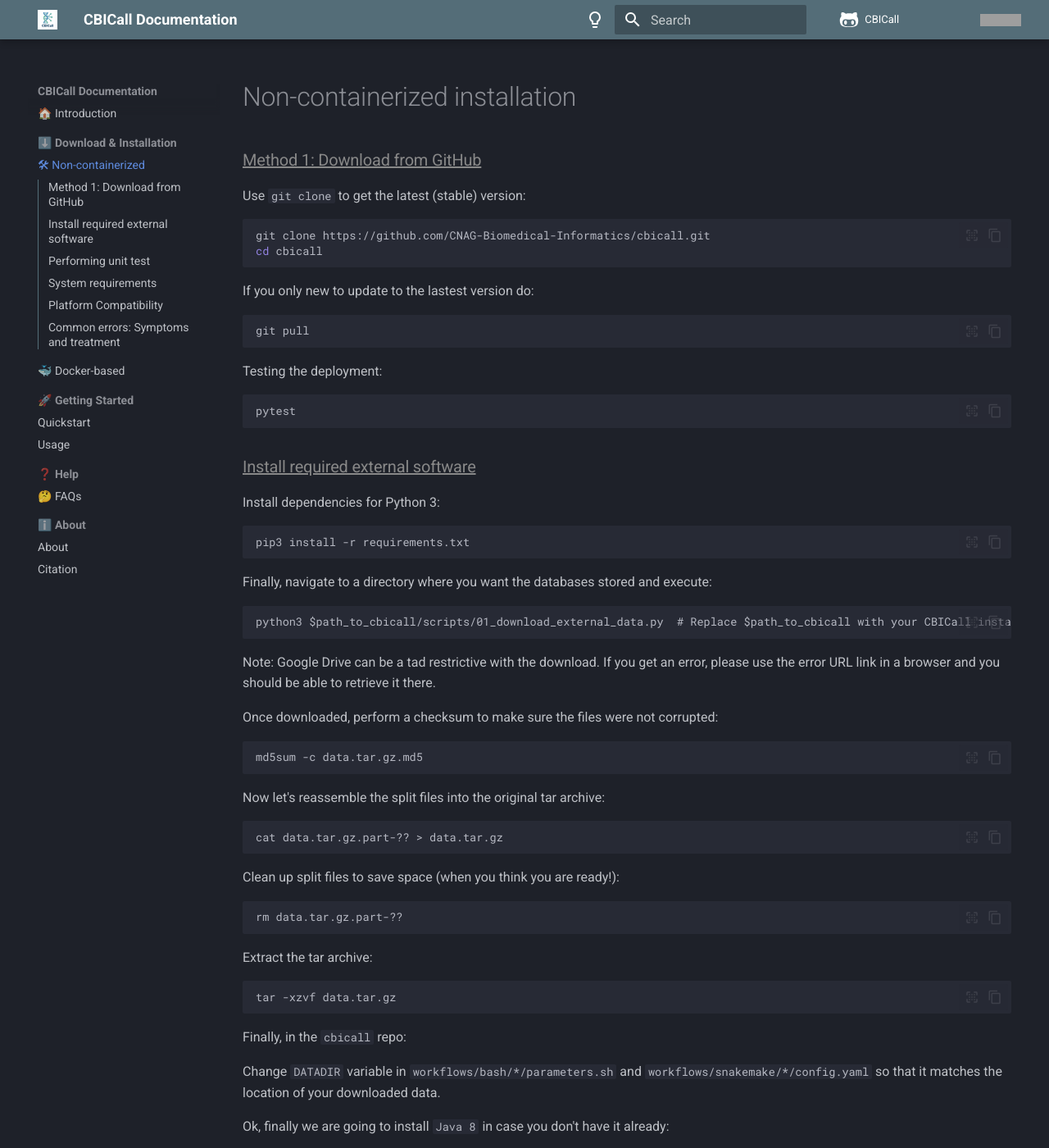
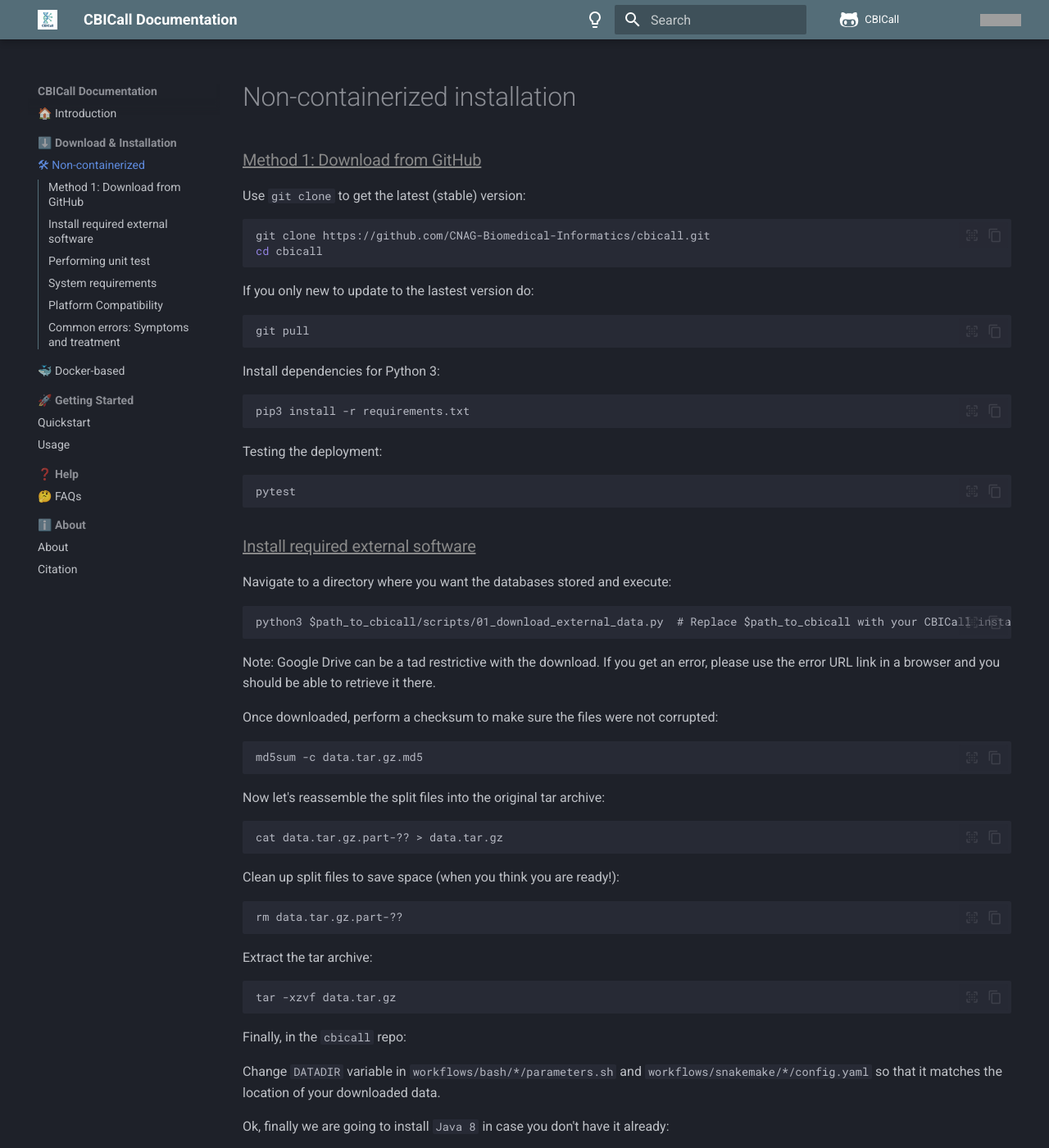
Before and after one commit to CNAG-Biomedical-Informatics/cbicall, an MkDocs documentation site: the page built from docs/download-and-installation/non-containerized.md, in a window 1280 px wide and 1400 px high. Shown: the whole window at 82% size. Built offline with MkDocs 1.6.1 and Material for MkDocs 9.7.7, drawn with Linux system fonts in a browser that asks for light colours; nearby versions of some CDN libraries; library files that are not in the unit come from our copies; comment, search, counter and statistics services are not loaded; part of the change alters nothing that is shown; some of the changed text lies outside the part shown; grey boxes are pictures that could not be loaded.

Commit message:
Source commit

````diff
--- a/README.md
+++ b/README.md
@@ -208,7 +208,7 @@ Recommended specifications:
     * >= 8 GB RAM.
     * >= 4 CPU cores (Intel i7 or Xeon preferred).
     * >= 250 GB HDD space.
-    * Python 3
+    * Python >= 3.8
     * Java 8 (install via C<sudo apt install openjdk-8-jdk>).
     * Snakemake (install via C<pip3 install -r requirements.txt>).
 
--- a/non-containerized/README.md
+++ b/non-containerized/README.md
@@ -15,6 +15,12 @@ If you only new to update to the lastest version do:
 git pull
 ```
 
+Install dependencies for Python 3:
+
+```
+pip3 install -r requirements.txt
+```
+
 Testing the deployment:
 
 ```bash
@@ -23,13 +29,7 @@ pytest
 
 ### Install required external software
 
-Install dependencies for Python 3:
-
-```
-pip3 install -r requirements.txt
-```
-
-Finally, navigate to a directory where you want the databases stored and execute:
+Navigate to a directory where you want the databases stored and execute:
 
 ```
 python3 $path_to_cbicall/scripts/01_download_external_data.py  # Replace $path_to_cbicall with your CBICall installation path.
@@ -84,7 +84,7 @@ cd examples/input
 
 - OS/ARCH supported: **linux/amd64** and **linux/arm64**.
 - Ideally a Debian-based distribution (Ubuntu or Mint), but any other (e.g., CentOS, OpenSUSE) should do as well (untested).
-- Python 3
+- Python >= 3.8
 - Java 8
 - 16GB of RAM
 - \>= 1 core (ideally i7 or Xeon).
````
Also changed, not shown: 1 other file.
